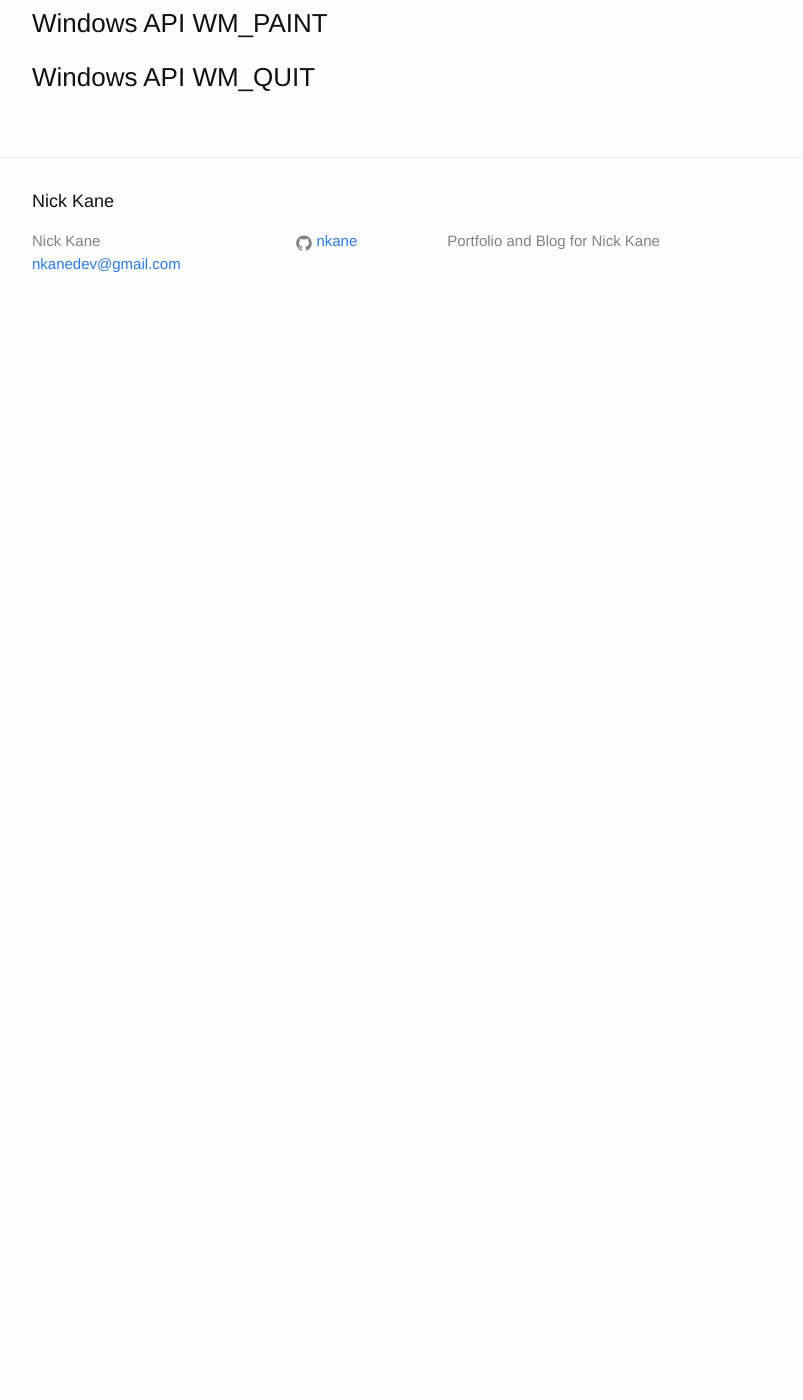
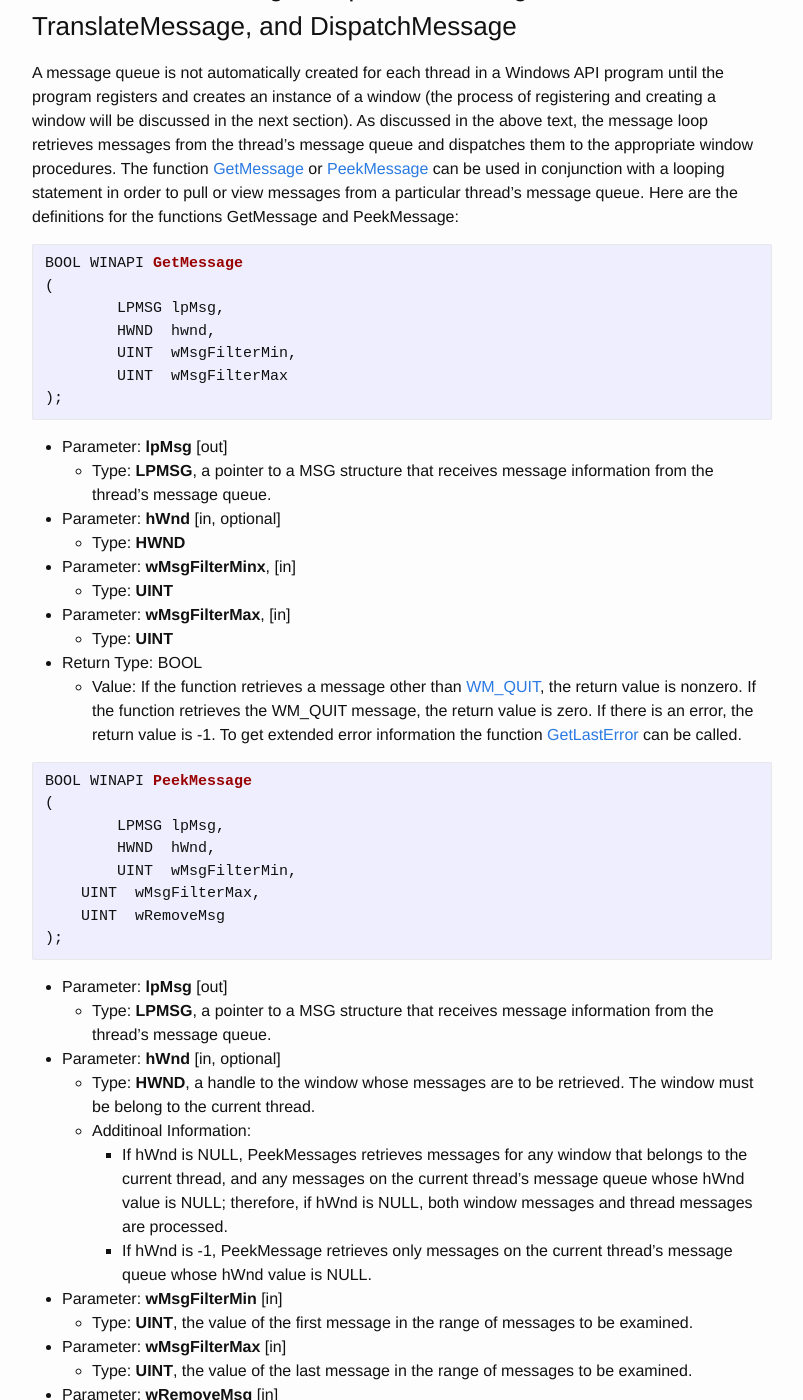
Before and after one commit to nkane/nkane.github.io, a Jekyll site: the page built from _posts/2018-08-03-win32-software-renderer-lesson-1:-getting-started.markdown, in a window 1280 px wide and 1400 px high, scrolled down 10617 px. Shown: the whole window, without its empty margins (238-1041 px from the left). Built offline with Jekyll 4.4.1, drawn with Linux system fonts in a browser that asks for light colours; before the commit the page ends 10952 px from its top, so only the background shows below that; some of the changed text lies outside the part shown.

Commit message:
updating blog post for lesson software renderer

````diff
--- a/_posts/2018-08-03-win32-software-renderer-lesson-1:-getting-started.markdown
+++ b/_posts/2018-08-03-win32-software-renderer-lesson-1:-getting-started.markdown
@@ -95,13 +95,13 @@
 the entire project, I recommend setting up each lesson's folder hierarchy as the following:
 
 ``` plain
--> SoftwareRenderer 		(main folder)
---> lesson 1 				(sub folder 1 of main folder)
-----> win32-example			(sub folder for lesson 1.0, potentially more lessons 1.x)
-------> code 				(sub solder of sub folder 1.0)
+-> SoftwareRenderer		(main folder)
+--> lesson 1			(sub folder 1 of main folder)
+----> win32-example		(sub folder for lesson 1.0, potentially more lessons 1.x)
+------> code			(sub solder of sub folder 1.0)
 --------> build.bat 		(build batch script)
 --------> win32_hp.c 		(c source code file)
---> lesson 2 			...
+--> lesson 2			...
 ```
 
 Next, let's just put a few lines of code inside of the "*build.bat*" file that will allow us to build our C source code. Place the following code inside of the *build.bat* file
@@ -314,7 +314,7 @@
 
 The system can use two different methods for routing messages to a window procedure:
 * Posting messages to a first-in, first-out queue called a message queue, a system-defined memory object that temporarily stores messages.
-	* With Queue Messages, the system can display any number of windows at a time. The system maintains a single system message queue and one thread-specific message queue for
+	* With Queue Messages, the system can display any number of windows at a time. The system maintains a single system message queue and one [thread][thread-wiki]-specific message queue for
 	  each GUI thread.
 	* Whenever the user moves the mouse, clicks the mouse buttons, or types on the keyboard, the device driver for the mouse or keyboard converts the input into messages and places
 	  them in the system message queue. The system removes the messages, one at a time, from the system message queue, examines them to determine the destination window, and then
@@ -329,19 +329,98 @@
 	* Nonqueued messages are sent immediately to the destination window procedure, bypassing the system message queue and thread message queue.
 	* The system typically sends nonqueued messages to notify a window of events that affect it.
 
+
+A Win32 GUI application must remove and process messsages posted to the message queue of its threads. For a single-threaded application, WinMain is typically has a message loop to
+remove, process, and send messages to the appropriate window procedures for processing. In the next section, we will discuss the message loop in further detail.
+
 The above information was located at [MSDN - About Messages and Message Queues][message-queue].
 
 ### Windows API Message Loop, PeekMessage, TranslateMessage, and DispatchMessage
+A message queue is not automatically created for each thread in a Windows API program until the program registers and creates an instance of a window (the process of registering and creating
+a window will be discussed in the next section). As discussed in the above text, the message loop retrieves messages from the thread's message queue and dispatches them to the appropriate
+window procedures. The function [GetMessage][getmessage] or [PeekMessage][peekmessage] can be used in conjunction with a looping statement in order to pull or view messages from a particular
+thread's message queue. Here are the definitions for the functions GetMessage and PeekMessage:
+
+``` c
+BOOL WINAPI GetMessage
+(
+	LPMSG lpMsg,
+	HWND  hwnd,
+	UINT  wMsgFilterMin,
+	UINT  wMsgFilterMax
+);
+```
+* Parameter: **lpMsg** [out]
+	* Type: **LPMSG**, a pointer to a MSG structure that receives message information from the thread's message queue.
+
+* Parameter: **hWnd** [in, optional]
+	* Type: **HWND**
+
+* Parameter: **wMsgFilterMinx**, [in]
+	* Type: **UINT**
+
+* Parameter: **wMsgFilterMax**, [in]
+	* Type: **UINT**
+
+* Return Type: BOOL
+	* Value: If the function retrieves a message other than [WM_QUIT][wm-quit], the return value is nonzero. If the function retrieves the WM_QUIT message, the return value is zero. If there
+	  is an error, the return value is -1. To get extended error information the function [GetLastError][getlasterror] can be called.
+
+``` c
+BOOL WINAPI PeekMessage
+(
+	LPMSG lpMsg,
+	HWND  hWnd,
+	UINT  wMsgFilterMin,
+    UINT  wMsgFilterMax,
+    UINT  wRemoveMsg
+);
+```
+* Parameter: **lpMsg** [out]
+	* Type: **LPMSG**, a pointer to a MSG structure that receives message information from the thread's message queue.
+
+* Parameter: **hWnd** [in, optional]
+	* Type: **HWND**, a handle to the window whose messages are to be retrieved. The window must be belong to the current thread.
+	* Additinoal Information:
+		* If hWnd is NULL, PeekMessages retrieves messages for any window that belongs to the current thread, and any messages on the current thread's message queue whose
+	  	  hWnd value is NULL; therefore, if hWnd is NULL, both window messages and thread messages are processed.
+		* If hWnd is -1, PeekMessage retrieves only messages on the current thread's message queue whose hWnd value is NULL.
+
+* Parameter: **wMsgFilterMin** [in]
+	* Type: **UINT**, the value of the first message in the range of messages to be examined.
+
+* Parameter: **wMsgFilterMax** [in]
+	* Type: **UINT**, the value of the last message in the range of messages to be examined.
+
+* Parameter: **wRemoveMsg** [in]
+	* Type: **UINT**, specifics how messages are to be handled. This parameter can be one or more of the following values:
+		* 0x0000 - PM_NOREMOVE, messages are not removed from the queue after processing by PeekMessage.
+		* 0x0001 - PM_REMOVE, 	messages are removed from the queue after processing by PeekMessage.
+		* 0x0002 - PM_NOTIELD,	Prevents the system from releasing any thread that is waiting for the caller to go idle.
+
+* Return Type: BOOL
+	* Value: If a message is available, then return value is nonzero. If no messages are available, the return value is zero.
 
 
-### Windows API Window Class Callback
+### Windows API Window Class and Message Queue Callback (WNDPROC)
+
+## TODO(nick):
 
 
-### Windows API WM_PAINT
+### Windows API WM_PAINT Message
+
+## TODO(nick):
 
 
-### Windows API WM_QUIT
+### Windows API WM_QUIT Message
 
+
+## TODO(nick):
+
+
+## Windows API Hello Window
+
+## TODO(nick):
 
 [c-lang]:								https://en.wikipedia.org/wiki/C_(programming_language)
 [first-book-of-c]:  					https://www.amazon.com/First-Book-Fourth-Introduction-Programming/dp/1418835560
@@ -383,3 +462,6 @@
 [getmessage]:							https://msdn.microsoft.com/en-us/library/ms644936(v=VS.85).aspx
 [peekmessage]:							https://msdn.microsoft.com/en-us/library/ms644943(v=vs.85).aspx
 [dispatchmessage]:						https://msdn.microsoft.com/en-us/library/ms644934(v=VS.85).aspx
+[thread-wiki]:							https://en.wikipedia.org/wiki/Thread_(computing)
+[wm_quit]:								https://docs.microsoft.com/en-us/windows/desktop/winmsg/wm-quit
+[getlasterror]:							https://msdn.microsoft.com/en-us/library/ms679360(v=vs.85).aspx
````
